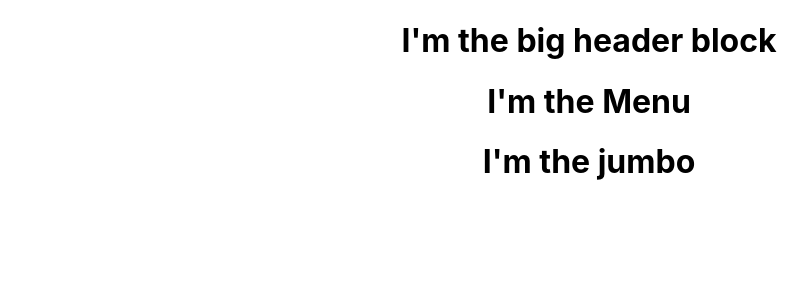
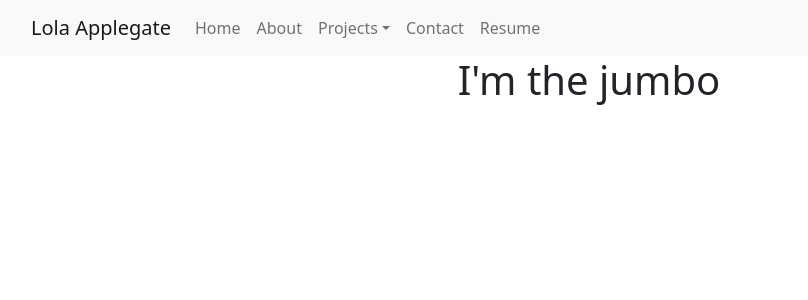
Before and after one commit to lola-violet/my-portfolio, a React (Create React App) app: page / in a window 1280 px wide. Shown: the top 300 px of the page, without its empty margins (51-859 px from the left). Built offline with nearby package versions, Linux system fonts and the light colour scheme.

Commit message:
created bootstrap navbar

```diff
--- a/src/App.js
+++ b/src/App.js
@@ -1,8 +1,11 @@
 // import logo from './logo.svg';
 import './App.css';
 
+
+// Import Bootstrap CDN
+import 'bootstrap/dist/css/bootstrap.min.css';
+// Import page elements
 import Header from './components/header/Header';
-
 
 function App() {
   return (
--- a/src/components/header/Header.js
+++ b/src/components/header/Header.js
@@ -6,7 +6,6 @@
 export default function Header() {
     return(
         <>
-        <h1>I'm the big header block</h1>
         <Menu />
         <Jumbo />
         </>
--- a/src/components/header/menu/Menu.js
+++ b/src/components/header/menu/Menu.js
@@ -1,7 +1,40 @@
 import React from "react";
+// Bootstrap Components
+import Container from 'react-bootstrap/Container';
+import Nav from 'react-bootstrap/Nav';
+import Navbar from 'react-bootstrap/Navbar';
+import NavDropdown from 'react-bootstrap/NavDropdown';
 
 export default function Menu() {
     return(
-        <h1>I'm the Menu</h1>
+        <Navbar bg="light" expand="lg">
+            <Container>
+                <Navbar.Brand href="#home">Lola Applegate</Navbar.Brand>
+                <Navbar.Toggle aria-controls="basic-navbar-nav" />
+                <Navbar.Collapse id="basic-navbar-nav">
+                    <Nav className="me-auto">
+                        <Nav.Link href="#home">Home</Nav.Link>
+                        <Nav.Link href="#about">About</Nav.Link>
+                        <NavDropdown title="Projects" id="basic-nav-dropdown">
+                            <NavDropdown.Item href="#action/3.1">
+                                Action
+                            </NavDropdown.Item>
+                            <NavDropdown.Item href="#action/3.2">
+                                Another action
+                            </NavDropdown.Item>
+                            <NavDropdown.Item href="#action/3.3">
+                                Something
+                            </NavDropdown.Item>
+                            <NavDropdown.Divider />
+                            <NavDropdown.Item href="#action/3.4">
+                                Separated link
+                            </NavDropdown.Item>
+                        </NavDropdown>
+                        <Nav.Link href="#contact">Contact</Nav.Link>
+                        <Nav.Link href="#resume">Resume</Nav.Link>
+                    </Nav>
+                </Navbar.Collapse>
+            </Container>
+        </Navbar>
     )
 }
```
